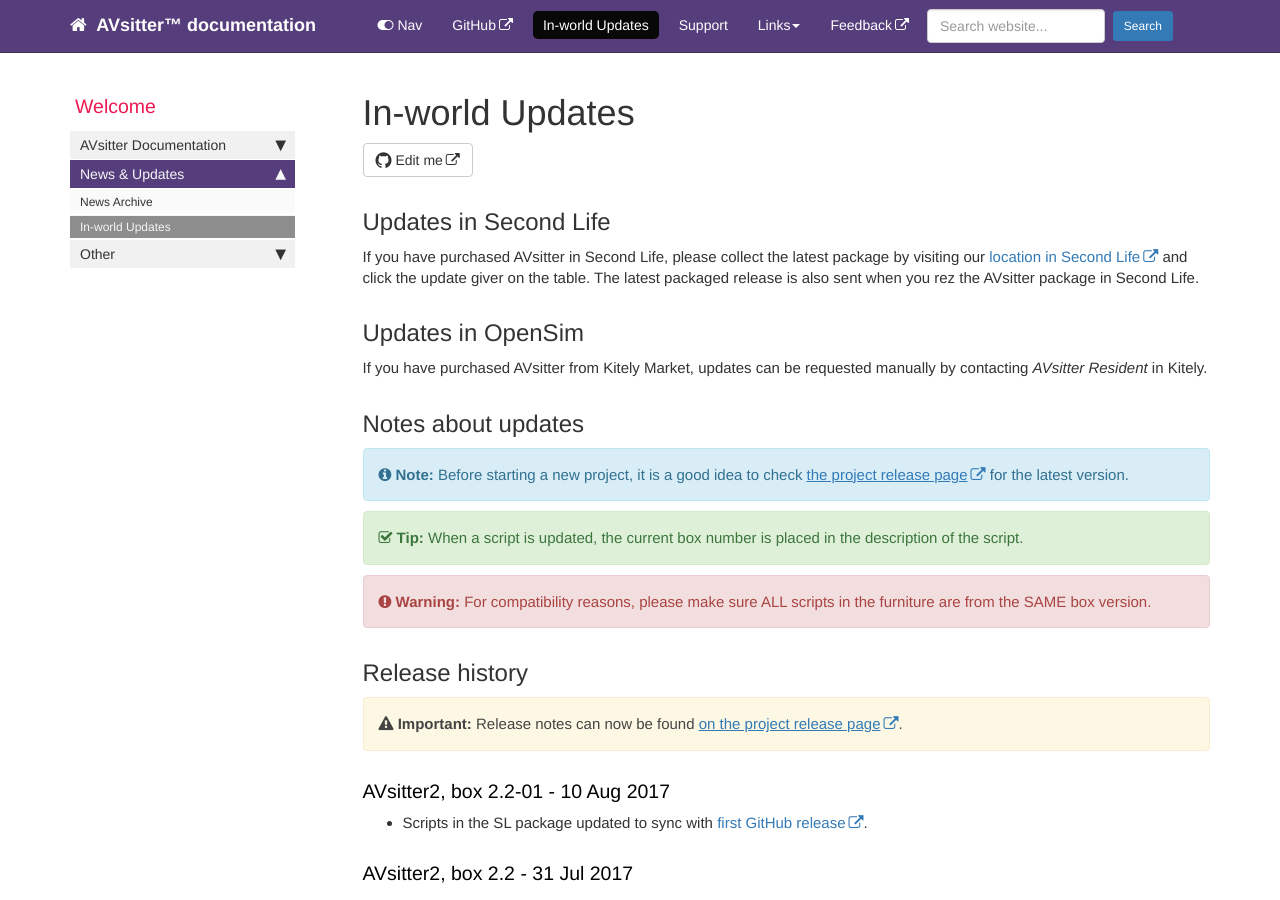
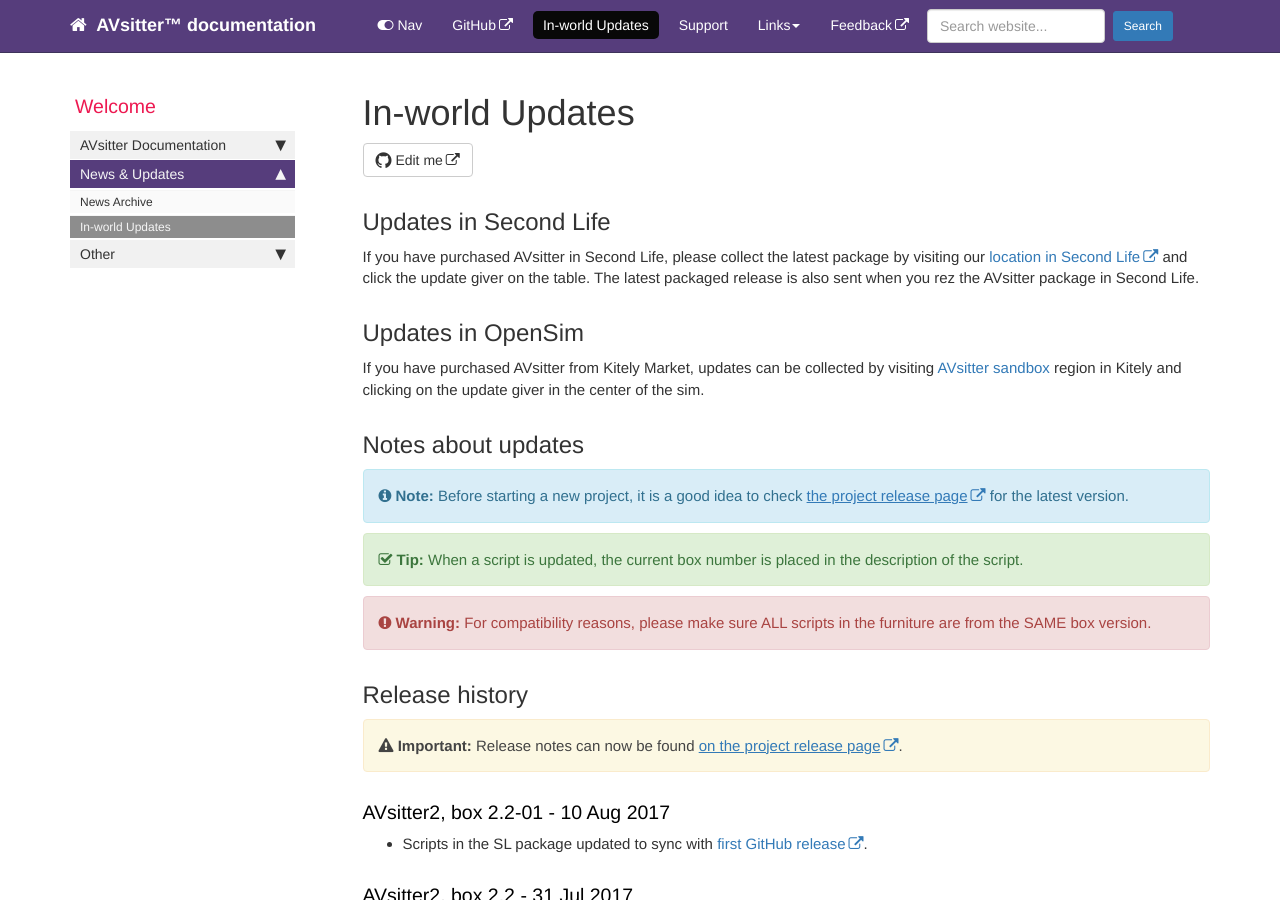
Before and after one commit to AVsitter/avsitter.github.io, a Jekyll site: the page built from pages/home/updates.md, in a window 1280 px wide and 900 px high. Built offline with Jekyll 4.4.1, drawn with Linux system fonts in a browser that asks for light colours; nearby versions of some CDN libraries; comment, search, counter and statistics services are not loaded.

Commit message:
Link to Kitely update giver

```diff
--- a/pages/home/updates.md
+++ b/pages/home/updates.md
@@ -10,11 +10,9 @@ toc: false
 
 If you have purchased AVsitter in Second Life, please collect the latest package by visiting our <a href="{{ site.inworld }}">location in Second Life</a> and click the update giver on the table. The latest packaged release is also sent when you rez the AVsitter package in Second Life.
 
-<!-- <h2>How to receive updates in Opensim</h2> Users of Kitely Market can use the Kitely {{ site.kitely }} redelivery service. -->
-
 ## Updates in OpenSim
 
-If you have purchased AVsitter from Kitely Market, updates can be requested manually by contacting <i>AVsitter Resident</i> in Kitely.
+If you have purchased AVsitter from Kitely Market, updates can be collected by visiting <a href="hop://grid.kitely.com:8002/AVsitter%20sandbox/128/127/23">AVsitter sandbox</a> region in Kitely and clicking on the update giver in the center of the sim.
 
 ## Notes about updates
 
```
